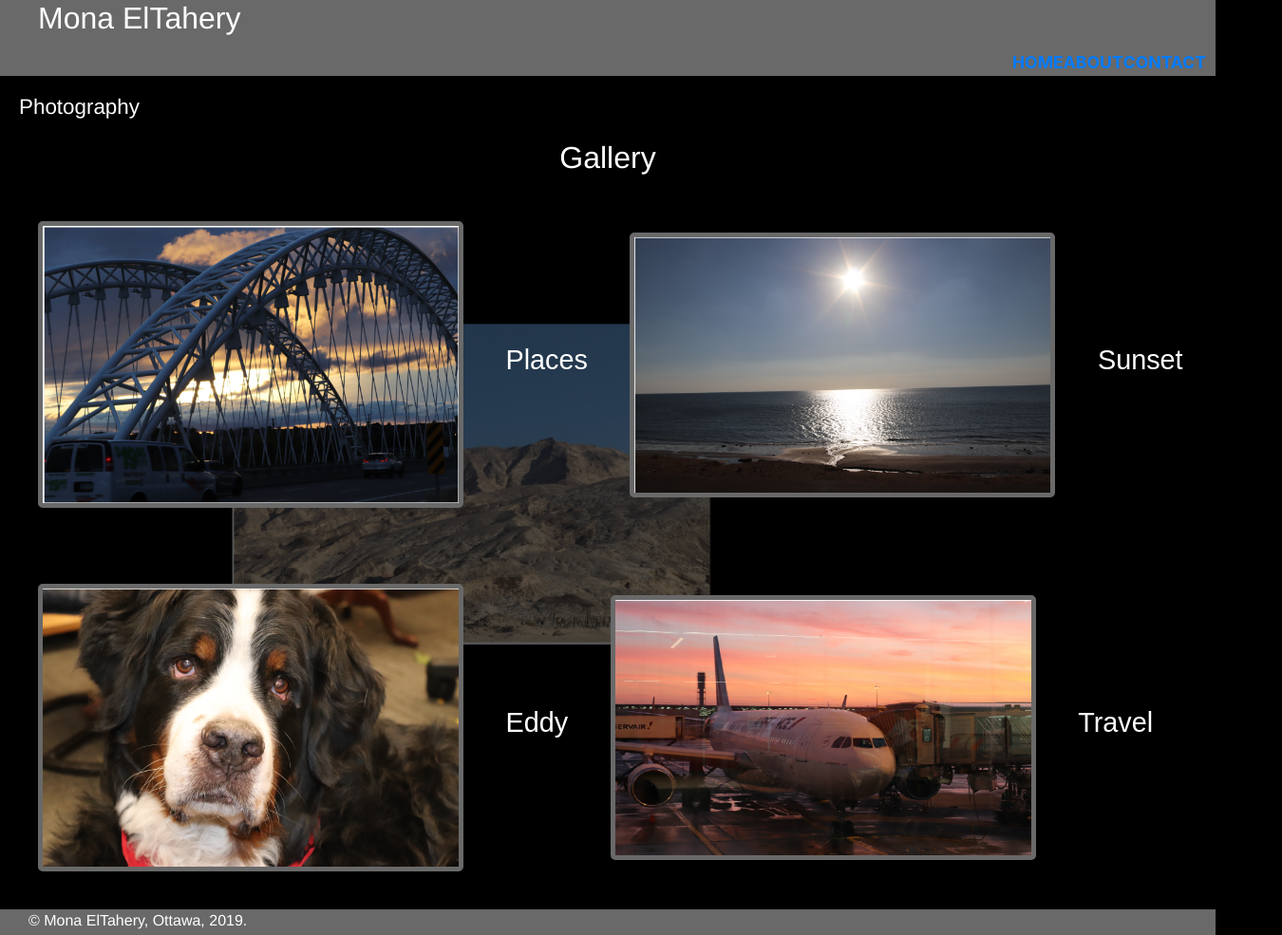
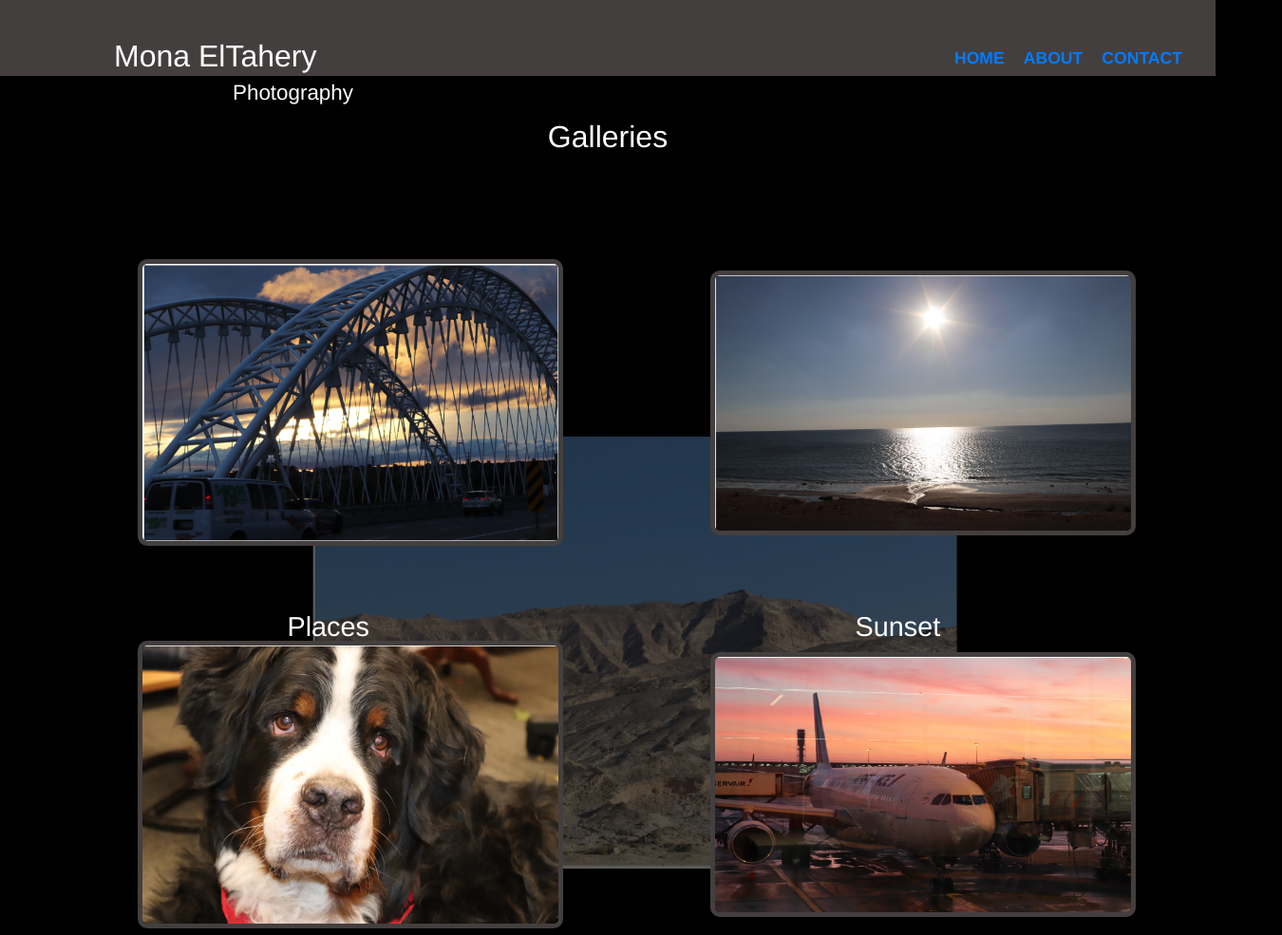
Before and after one commit to monaeltahery/mid-term-project, a website: page index.html in a window 1280 px wide. Shown: the top 985 px of the page at 95% size, 1350 px wide, since content can reach past the window. Drawn offline with nearby package versions, Linux system fonts and the light colour scheme.

Commit message:
add sass variables

```diff
--- a/index.html
+++ b/index.html
@@ -4,7 +4,7 @@
     <meta charset="utf-8">
       <title>Mona ElTahery Photography</title>
     <link rel="stylesheet" href="https://stackpath.bootstrapcdn.com/bootstrap/4.2.1/css/bootstrap.min.css" integrity="sha384-GJzZqFGwb1QTTN6wy59ffF1BuGJpLSa9DkKMp0DgiMDm4iYMj70gZWKYbI706tWS" crossorigin="anonymous">
-    <link rel="stylesheet" href="/css/min/main.css">
+    <link rel="stylesheet" href="./css/min/main.css">
   </head>
   <header>
     <h1>Mona ElTahery</h1>
@@ -18,9 +18,11 @@
         </header>
 
   <body>
+
     <h2>Photography</h2>
+    <h3>Galleries</h3>
     <div class="col-container clearfix">
-<h3>Gallery</h3>
+
 
               <img src="images/nepeanBridge.png" alt="" />
                     <h4>Places</h4>
--- a/scss/_variable.scss
+++ b/scss/_variable.scss
@@ -1,15 +1,17 @@
 $fonts-text: Helvetica, Arial, sans-serif;
-$font-headings: "Times New Roman", serif;
+$font-headings: Times New Romain, serif;
 $black: rgb(0,0,0);
-//$text-font-size: 24 px;
 $h2: 1.4em;
-$darkgray: rgb(105,105,105);
+$darkgray: rgb(68, 63, 63);
 $white: rgb(255,255,255);
 $body-background: url("../images/sinaiMountains.png");
 $top-header: 80px;
-$top-nav-padding: 15px 25px;
-$top-nav-margin: 0 -15px;
+$top-nav-padding: 0 25px;
+$menu-padding: -40px;
+$menu-margin: 10px;
+$top-nav-margin: -80px 0px;
 $nav-items: 0.8em;
 $title: 2em;
 $menu-text: 1.1em;
 $sub-title: 1.8em;
+//$light-gray: rgb(191, 186, 186)
--- a/scss/main.scss
+++ b/scss/main.scss
@@ -1,81 +1,97 @@
 @import 'variable';
+
 body {
   background-color: $black;
-font-size: $text-font-size;
   background-image: url("/images/sinaiMountains.png");
-background-size: contain;
+  background-size: 100%;
   width: 100%;
   height: 100%;
   background-repeat: no-repeat;
-background-image: center;
+//  position: center;
 }
 
-h1, h2, h3, h4 {
+ul {
+  display: inline-flex;
+  list-style-type: none;
+  float: right;
+  position: relative;
+  padding: $top-nav-padding;
+  margin: $top-nav-margin;
+  font-size: $menu-text;
+}
+
+li {
+  font-family: $fonts-text;
+  color: $white;
+  font-weight: bold;
+  text-transform: uppercase;
+  padding: $menu-padding;
+  margin: $menu-margin;
+}
+
+h1,
+h2,
+h3,
+h4 {
   font-family: $fonts-text;
   color: $white;
 }
 
-
 h1 {
   font-size: $title;
-  margin:0 40px;
-  margin-bottom:inherit;
+  margin: 0 40px;
+  padding: 40px 80px;
 }
 
 h2 {
   font-size: $h2;
-  margin: 20px;
+  margin-left: 240px;
+  padding: 5px;
 }
 
 h3 {
   font-size: $title;
   text-align: center;
 }
-h4 {
-display: inline-table;
-//float: right;
-text-align: center;
-position:relative;
-color: $white;
-font-family: Arial, sans-serif;
-font-size: $sub-title;
-margin: 1rem 0;
-}
 
-
-header, footer {
+footer,
+header {
   background-color: $darkgray;
   height: $top-header;
   color: $white;
 }
+
 .col-container {
   width: 100%;
-       margin: 40px, 50px;
+  margin: 60px 70px;
 }
+
 img {
   display: inline;
   width: 35%;
-    margin: 40px;
+  margin: 50px 75px;
   position: relative;
   border: 5px solid $darkgray;
-     border-radius: 5px;
+  border-radius: 10px;
+}
+h4 {
+  display: inline-table;
+ection: column;
+  text-align: center;
+  position: absolute;
+  color: $white;
+  font-size: $sub-title;
+   margin: 420px -370px;
+
+
 }
 
-  ul {
-    display: inline-flex;
-  clear:both;
-    list-style-type: none;
-    float: right;
-    position: relative;
-    padding: $top-nav-padding;
-  margin: $top-nav-margin;
-    text-transform: uppercase;
-    font-size: $menu-text;
-    font-weight: bold;
-    color: $white;
-    text-align: center;
-  }
 p {
   font-family: $fonts-text;
   margin: 0 30px;
 }
+
+footer {
+  padding: 30px 40px;
+  margin:auto;
+}
```
Also changed, not shown: css/main.css, css/min/main.css. Lines whose indentation alone changed are shown as unchanged.
